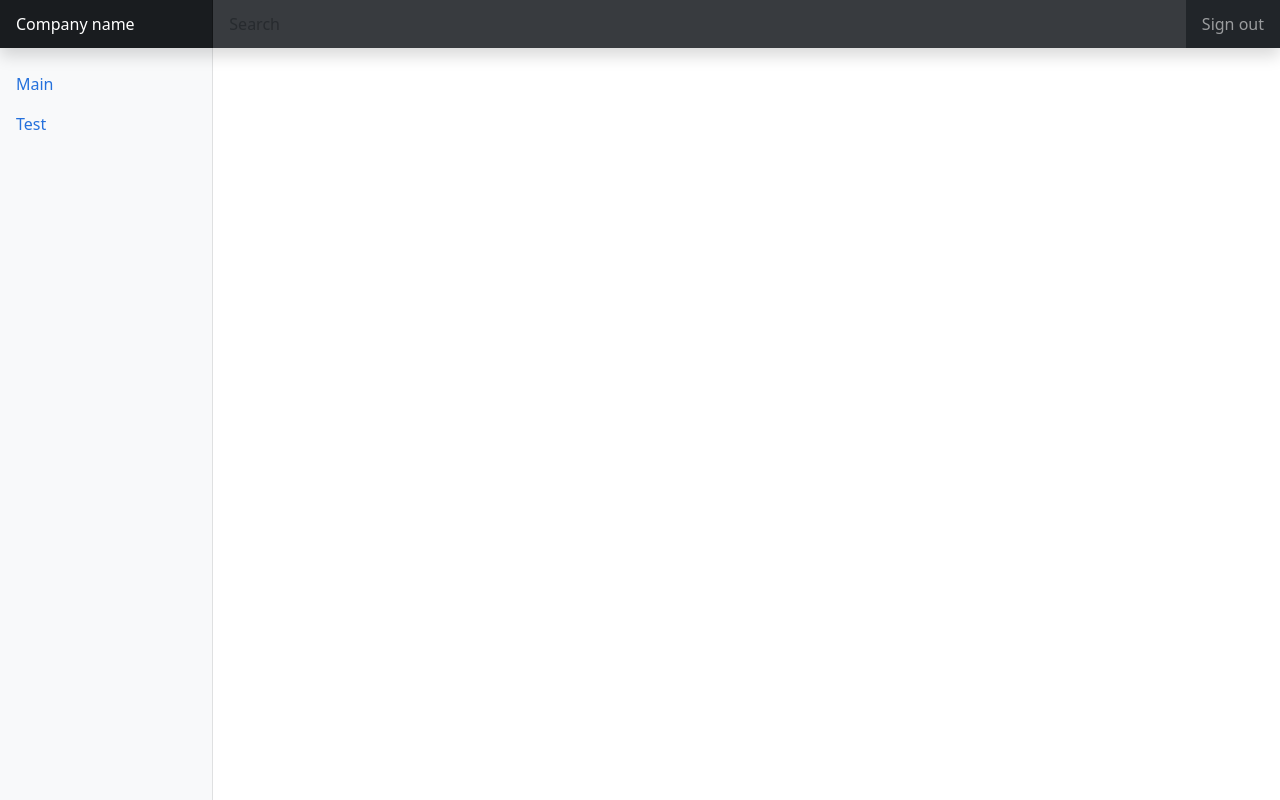
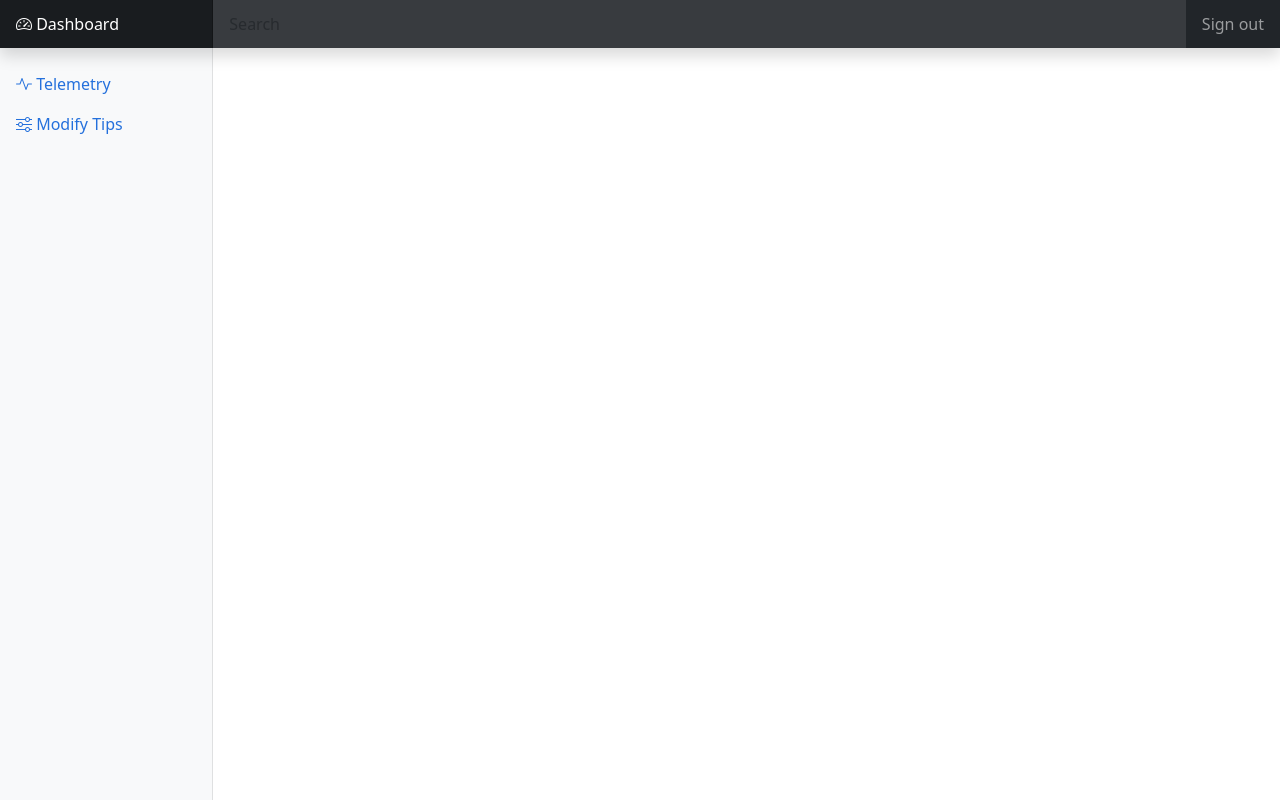
Before and after one commit to Floresce/zero-carbon-engagement-tools, a PHP site: page /dashboard/ in a window 1280 px wide. Run offline with PHP 8.4, Linux system fonts and the light colour scheme; some libraries are stand-ins or nearby versions.

Commit message:
added bootstrap icons

```diff
--- a/dashboard/index.php
+++ b/dashboard/index.php
@@ -5,29 +5,26 @@
         <meta http-equiv="X-UA-Compatible" content="IE=edge">
         <meta name="viewport" content="width=device-width, initial-scale=1.0">
         <title>Dashboard</title>
-
-        <!--jQuery 3.6.0-->
-        <script src="https://ajax.googleapis.com/ajax/libs/jquery/3.6.0/jquery.min.js"></script>
-        <!--Bootstrap 5.3-->
+        <!--Bootstrap 5.3.0-->
         <link href="https://cdn.jsdelivr.net/npm/bootstrap@5.3.0-alpha3/dist/css/bootstrap.min.css" rel="stylesheet"
             integrity="sha384-KK94CHFLLe+nY2dmCWGMq91rCGa5gtU4mk92HdvYe+M/SXH301p5ILy+dN9+nJOZ" crossorigin="anonymous">
         <script src="https://cdn.jsdelivr.net/npm/bootstrap@5.3.0-alpha3/dist/js/bootstrap.bundle.min.js"
             integrity="sha384-ENjdO4Dr2bkBIFxQpeoTz1HIcje39Wm4jDKdf19U8gI4ddQ3GYNS7NTKfAdVQSZe" crossorigin="anonymous">
         </script>
-        <!--Main CSS-->
-        <!--<link rel="stylesheet" type="text/css" href="css/main.css">-->
         <!--Lato and Zilla Slab fonts-->
         <link href="https://fonts.googleapis.com/css?family=Lato|Zilla+Slab&display=swap" rel="stylesheet">
-        <!--DataTables 1.13.2-->
-        <link rel="stylesheet" type="text/css" href="https://cdn.datatables.net/1.13.2/css/jquery.dataTables.css">
-        <script type="text/javascript" charset="utf8" src="https://cdn.datatables.net/1.13.2/js/jquery.dataTables.js"></script>
+
+        <link rel="stylesheet" href="https://cdn.jsdelivr.net/npm/bootstrap-icons@1.10.4/font/bootstrap-icons.css">
 
         <link rel="stylesheet" type="text/css" href="/dashboard/css/dashboard.css">
     </head>
 
     <body>
         <header class="navbar navbar-dark sticky-top bg-dark flex-md-nowrap p-0 shadow">
-            <a class="navbar-brand col-md-3 col-lg-2 me-0 px-3 fs-6" href="/dashboard/">Company name</a>
+            <a class="navbar-brand col-md-3 col-lg-2 me-0 px-3 fs-6" href="/dashboard/">
+                <i class="bi bi-speedometer2"></i>
+                Dashboard
+            </a>
             <button class="navbar-toggler position-absolute d-md-none collapsed" type="button" data-bs-toggle="collapse" data-bs-target="#sidebarMenu" aria-controls="sidebarMenu" aria-expanded="false" aria-label="Toggle navigation">
                 <span class="navbar-toggler-icon"></span>
             </button>
@@ -44,11 +41,19 @@
                 <nav id="sidebarMenu" class="col-md-3 col-lg-2 d-md-block bg-body-tertiary sidebar collapse">
                     <div class="position-sticky pt-3 sidebar-sticky">
                         <ul class="nav flex-column">
+
                             <li class="nav-item">
-                                <a class="nav-link active" aria-current="page" href="http://localhost/dashboard/main/">Main</a>
+                                <a class="nav-link active" aria-current="page" href="http://localhost/dashboard/main/">
+                                    <i class="bi bi-activity"></i>
+                                    Telemetry
+                                </a>
                             </li>
+
                             <li class="nav-item">
-                                <a class="nav-link active" aria-current="page" href="#">Test</a>
+                                <a class="nav-link active" aria-current="page" href="#">
+                                    <i class="bi bi-sliders"></i>
+                                    Modify Tips
+                                </a>
                             </li>
                         </ul>
                     </div>
```
Also changed, not shown: dashboard/main/index.php (+8 -0 lines).
